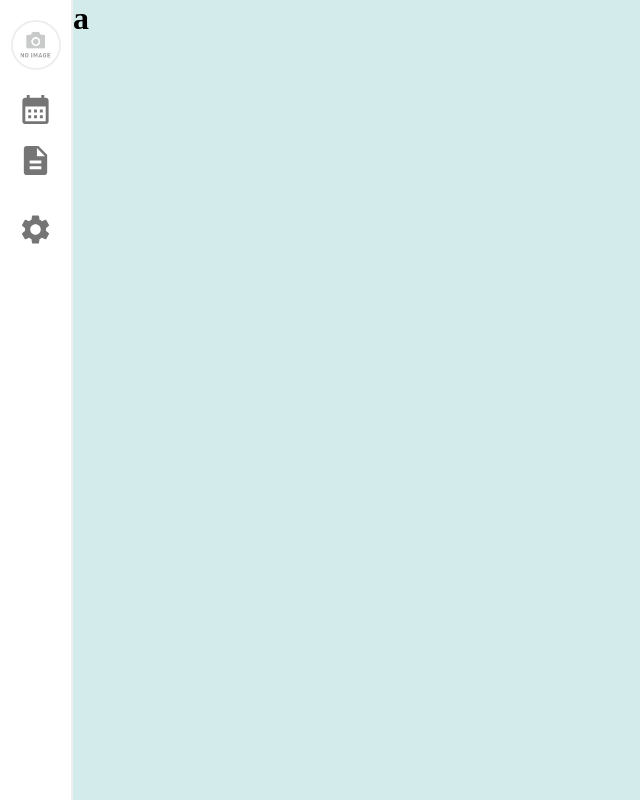
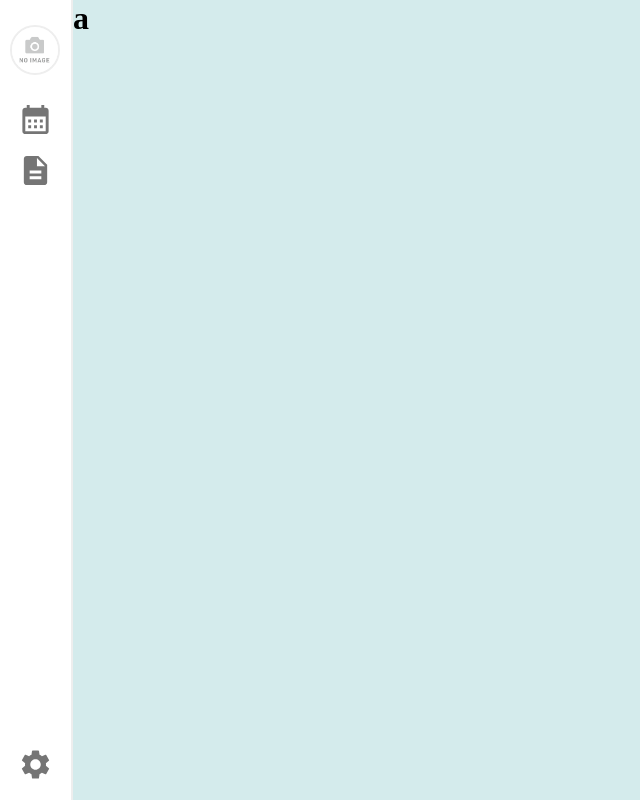
Before and after one commit to Mayu0628/TechRead_NextJS, a Next.js app: page / in a window 1280 px wide. Shown: the whole page, without its empty margins (0-640 px from the left). Built offline with nearby package versions, Linux system fonts and the light colour scheme.

Commit message:
chore: Update sidebar module CSS and component styles

```diff
--- a/src/app/components/layouts/Sidebar/Sidebar.module.css
+++ b/src/app/components/layouts/Sidebar/Sidebar.module.css
@@ -1,12 +1,11 @@
-.background {
+.sidebarContainer {
   height: 100%;
+  padding: 10px;
   background-color: #ffffff;
+  border-right: 2px solid #eeeeee;
   display: flex;
   flex-direction: column;
-  padding: 10px;
-  border-right: 2px solid #eeeeee;
-  gap: 18px;
-  text-align: center;
+  justify-content: space-between;
 }
 
 .underIcon {
@@ -15,8 +14,8 @@
 }
 
 .noImg {
-  margin-top: 10px;
-  margin-bottom: 10px;
+  margin-top: 15px;
+  margin-bottom: 15px;
   border-radius: 50px;
   width: 50px;
   height: 50px;
--- a/src/app/components/layouts/Sidebar/Sidebar.tsx
+++ b/src/app/components/layouts/Sidebar/Sidebar.tsx
@@ -1,25 +1,24 @@
 import React from "react";
 
-import DescriptionIcon from "@mui/icons-material/Description";
-import { IconButton } from "@mui/material";
 import Image from "next/image";
 
 import Noimg from "@/assets/images/noimg.jpeg";
-import MenuListComposition from "@/components/elements/Menu/MenuListComposition";
 import styles from "@/components/layouts/Sidebar/Sidebar.module.css";
-import CalendarIconComponent from "@/features/Event/Calendar/CalendarIcon";
+import CalendarIcon from "@/features/Event/Calendar/CalendarIcon";
+import MeetingNotesIcon from "@/features/MeetingNotes/MeetingNotesIcon";
+import SettingIcon from "@/features/setting/SettingIcon";
 
 const Sidebar = () => {
   return (
-    <div className={styles.background}>
+    <div className={styles.sidebarContainer}>
       <div>
         <Image src={Noimg} alt="No Image" className={styles.noImg} />
-        <CalendarIconComponent />
-        <IconButton>
-          <DescriptionIcon fontSize="large" />
-        </IconButton>
+        <CalendarIcon />
+        <MeetingNotesIcon />
       </div>
-      <MenuListComposition />
+      <div>
+        <SettingIcon />
+      </div>
     </div>
   );
 };
--- a/src/app/features/Event/Calendar/CalendarIcon.tsx
+++ b/src/app/features/Event/Calendar/CalendarIcon.tsx
@@ -9,7 +9,7 @@ import EventDialog from "./component/EventDialog";
 
 import "@/styles/globals.css";
 
-const CalendarIconComponent = () => {
+const CalendarIcon = () => {
   const [open, setOpen] = useState(false);
 
   const handleClickOpen = () => {
@@ -29,4 +29,4 @@ const CalendarIconComponent = () => {
   );
 };
 
-export default CalendarIconComponent;
+export default CalendarIcon;
--- /dev/null
+++ b/src/app/features/MeetingNotes/MeetingNotesIcon.tsx
@@ -0,0 +1,16 @@
+import React from "react";
+
+import DescriptionIcon from "@mui/icons-material/Description";
+import { IconButton } from "@mui/material";
+
+const MeetingNotesIcon = () => {
+  return (
+    <div>
+      <IconButton>
+        <DescriptionIcon fontSize="large" />
+      </IconButton>
+    </div>
+  );
+};
+
+export default MeetingNotesIcon;
--- a/src/app/components/elements/Menu/MenuListComposition.tsx
+++ b/src/app/features/setting/SettingIcon.tsx
@@ -12,7 +12,7 @@ import Paper from "@mui/material/Paper";
 import Popper from "@mui/material/Popper";
 import Stack from "@mui/material/Stack";
 
-export default function MenuListComposition() {
+const SettingIcon = () => {
   const [open, setOpen] = React.useState(false);
   const anchorRef = React.useRef<HTMLButtonElement>(null);
 
@@ -112,4 +112,6 @@ export default function MenuListComposition() {
       </div>
     </Stack>
   );
-}
+};
+
+export default SettingIcon;
```
